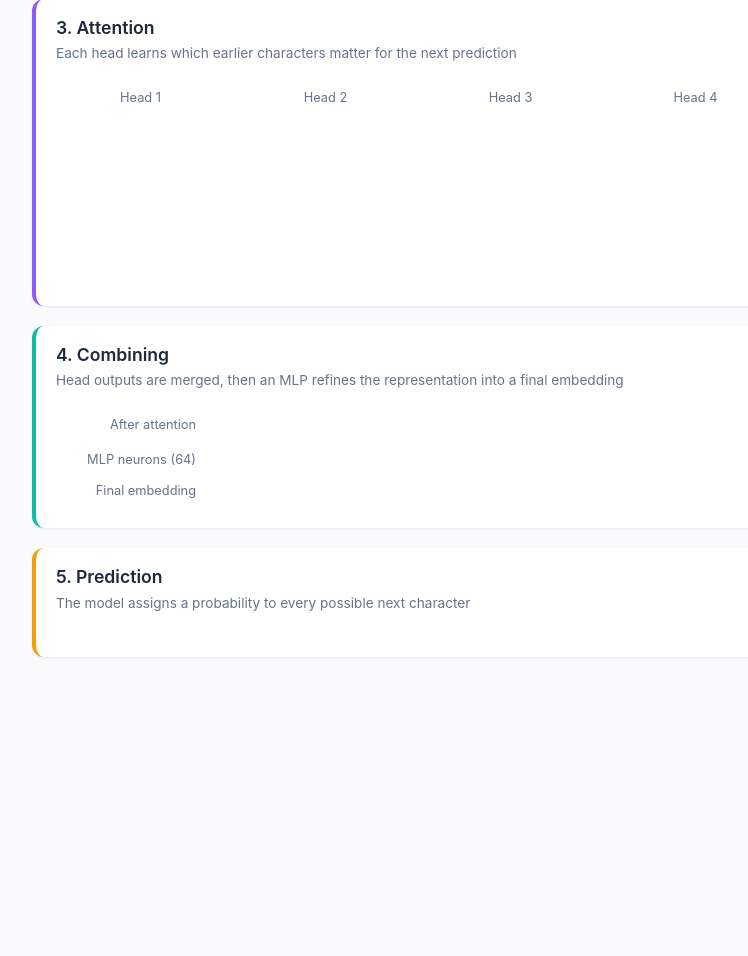
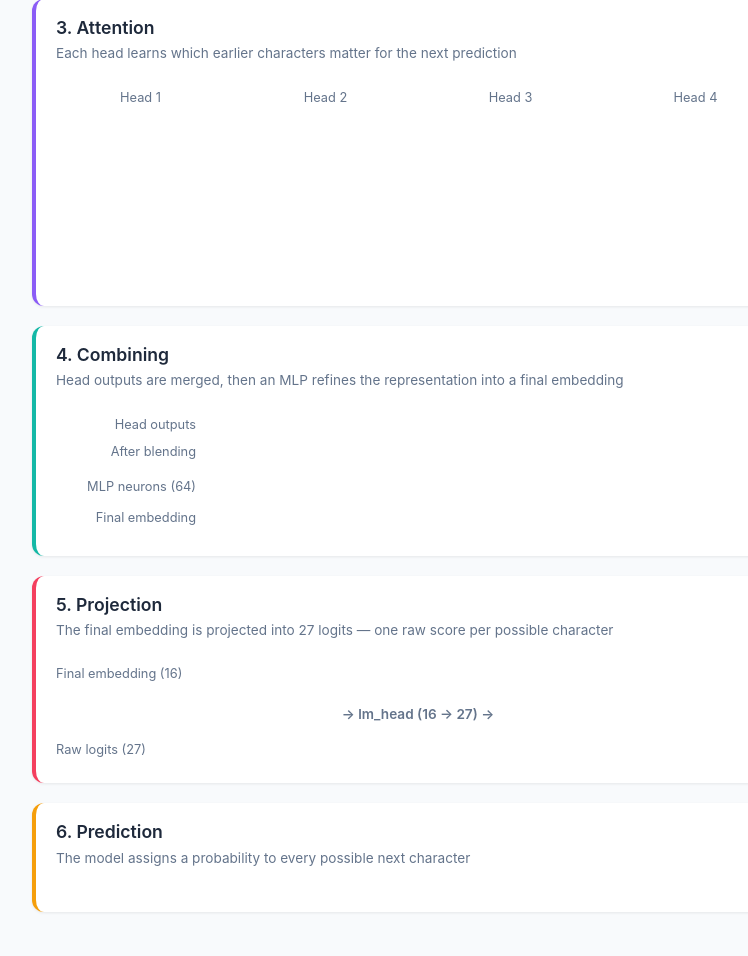
Before and after one commit to DrEntropy/microgpt, a Flask app: page / in a window 1280 px wide. Shown: the part 702-1658 px from the top of the page, without its empty margins (224-972 px from the left). Before the commit the page ends 1359 px from the top, so only its background shows below. Run offline with Flask 3, Linux system fonts and the light colour scheme.

Commit message:
expand intermediate

```diff
--- a/inference.py
+++ b/inference.py
@@ -80,6 +80,7 @@ def generate_step(token_id, pos_id, keys, values, weights, meta):
             ]
             x_attn.extend(head_out)
 
+        intermediates[f"layer{li}_head_outputs"] = list(x_attn)
         x = linear(x_attn, weights[f"layer{li}.attn_wo"])
         x = [a + b for a, b in zip(x, x_residual)]
         intermediates[f"layer{li}_post_attn"] = list(x)
--- a/static/app.js
+++ b/static/app.js
@@ -122,7 +122,67 @@ function renderMlpGrid(values) {
     });
 }
 
+function renderHeadOutputs(inter) {
+    const container = $("#combine-heads");
+    container.innerHTML = "";
+    const values = inter.layer0_head_outputs;
+    const maxAbs = Math.max(...values.map(Math.abs), 0.001);
+    values.forEach((v) => {
+        const cell = document.createElement("div");
+        cell.className = "embed-cell";
+        cell.style.backgroundColor = valueColor(v, maxAbs);
+        const tip = document.createElement("span");
+        tip.className = "tooltip";
+        tip.textContent = v.toFixed(4);
+        cell.appendChild(tip);
+        container.appendChild(cell);
+    });
+}
+
+function renderProjection(inter) {
+    // Compact final embedding
+    renderEmbedding("#proj-embed", inter.layer0_final_emb);
+
+    // Logit cells
+    const container = $("#proj-logits");
+    container.innerHTML = "";
+    const logits = inter.logits;
+    const maxAbs = Math.max(...logits.map(Math.abs), 0.001);
+
+    // Find top 5 indices
+    const indexed = logits.map((v, i) => ({ v, i }));
+    indexed.sort((a, b) => b.v - a.v);
+    const top5 = new Set(indexed.slice(0, 5).map((x) => x.i));
+
+    logits.forEach((v, i) => {
+        const wrapper = document.createElement("div");
+        wrapper.style.display = "flex";
+        wrapper.style.flexDirection = "column";
+        wrapper.style.alignItems = "center";
+
+        const cell = document.createElement("div");
+        cell.className = "logit-cell";
+        cell.style.backgroundColor = valueColor(v, maxAbs);
+        const charLabel = i === META.BOS ? "[END]" : META.uchars[i];
+        const tip = document.createElement("span");
+        tip.className = "tooltip";
+        tip.textContent = `${charLabel}: ${v.toFixed(2)}`;
+        cell.appendChild(tip);
+        wrapper.appendChild(cell);
+
+        if (top5.has(i)) {
+            const lbl = document.createElement("div");
+            lbl.className = "logit-label";
+            lbl.textContent = charLabel;
+            wrapper.appendChild(lbl);
+        }
+
+        container.appendChild(wrapper);
+    });
+}
+
 function renderCombining(inter) {
+    renderHeadOutputs(inter);
     renderEmbedding("#combine-post-attn", inter.layer0_post_attn);
     renderMlpGrid(inter.layer0_mlp_relu);
     renderEmbedding("#combine-final", inter.layer0_final_emb);
@@ -254,6 +314,9 @@ function showStep(idx) {
     // Combining
     renderCombining(inter);
 
+    // Projection
+    renderProjection(inter);
+
     // Prediction
     const temp = getTemp();
     const probs = softmax(inter.logits, temp);
--- a/static/style.css
+++ b/static/style.css
@@ -6,6 +6,7 @@
     --purple: #8b5cf6;
     --teal: #14b8a6;
     --orange: #f59e0b;
+    --rose: #f43f5e;
     --gold: #eab308;
     --bg: #f8fafc;
     --card-bg: #ffffff;
@@ -119,6 +120,7 @@ button:disabled { opacity: 0.4; cursor: default; }
 .card-header.purple { border-left: 4px solid var(--purple); }
 .card-header.teal { border-left: 4px solid var(--teal); }
 .card-header.orange { border-left: 4px solid var(--orange); }
+.card-header.rose { border-left: 4px solid var(--rose); }
 
 .card-body {
     padding: 12px 20px 20px;
@@ -130,11 +132,13 @@ button:disabled { opacity: 0.4; cursor: default; }
 .card:has(.card-header.purple) { border-left-color: var(--purple); }
 .card:has(.card-header.teal) { border-left-color: var(--teal); }
 .card:has(.card-header.orange) { border-left-color: var(--orange); }
+.card:has(.card-header.rose) { border-left-color: var(--rose); }
 .card-header.green,
 .card-header.blue,
 .card-header.purple,
 .card-header.teal,
-.card-header.orange { border-left: none; }
+.card-header.orange,
+.card-header.rose { border-left: none; }
 
 /* Tokenization */
 .token-strip {
@@ -247,6 +251,90 @@ button:disabled { opacity: 0.4; cursor: default; }
 }
 .mlp-cell:hover .tooltip { display: block; }
 
+/* Head-grouped: gap after every 4th cell */
+.head-grouped {
+    gap: 2px;
+}
+.head-grouped .embed-cell:nth-child(4n):not(:last-child) {
+    margin-right: 12px;
+    position: relative;
+}
+.head-grouped .embed-cell:nth-child(4n):not(:last-child)::after {
+    content: "";
+    position: absolute;
+    right: -7px;
+    top: 0;
+    bottom: 0;
+    width: 2px;
+    background: var(--text);
+    border-radius: 1px;
+}
+
+/* Projection card */
+.projection-flow {
+    display: flex;
+    flex-direction: column;
+    gap: 12px;
+}
+.proj-section {
+    display: flex;
+    flex-direction: column;
+    gap: 4px;
+}
+.proj-label {
+    font-size: 0.8rem;
+    color: var(--text-muted);
+}
+.proj-arrow {
+    font-size: 0.85rem;
+    font-weight: 600;
+    color: var(--text-muted);
+    text-align: center;
+    padding: 4px 0;
+}
+.embed-cells-compact {
+    max-width: 320px;
+}
+.logit-cells {
+    display: flex;
+    gap: 2px;
+    flex-wrap: wrap;
+}
+.logit-cell {
+    width: 24px;
+    height: 24px;
+    border-radius: 3px;
+    position: relative;
+    cursor: default;
+    display: flex;
+    align-items: center;
+    justify-content: center;
+    flex-shrink: 0;
+}
+.logit-cell .tooltip {
+    display: none;
+    position: absolute;
+    bottom: calc(100% + 4px);
+    left: 50%;
+    transform: translateX(-50%);
+    background: var(--text);
+    color: #fff;
+    padding: 2px 6px;
+    border-radius: 4px;
+    font-size: 0.7rem;
+    white-space: nowrap;
+    z-index: 10;
+    pointer-events: none;
+}
+.logit-cell:hover .tooltip { display: block; }
+.logit-label {
+    font-size: 0.55rem;
+    color: var(--text);
+    text-align: center;
+    margin-top: 1px;
+    line-height: 1;
+}
+
 /* Attention */
 .attn-heads {
     display: grid;
--- a/templates/index.html
+++ b/templates/index.html
@@ -80,7 +80,11 @@
             </div>
             <div class="card-body">
                 <div class="embed-row">
-                    <span class="embed-label">After attention</span>
+                    <span class="embed-label">Head outputs</span>
+                    <div id="combine-heads" class="embed-cells head-grouped"></div>
+                </div>
+                <div class="embed-row">
+                    <span class="embed-label">After blending</span>
                     <div id="combine-post-attn" class="embed-cells"></div>
                 </div>
                 <div class="combine-mlp-section">
@@ -94,10 +98,31 @@
             </div>
         </div>
 
-        <!-- Card 5: Prediction -->
+        <!-- Card 5: Projection -->
+        <div class="card" id="card-proj">
+            <div class="card-header rose">
+                <h2>5. Projection</h2>
+                <p>The final embedding is projected into 27 logits — one raw score per possible character</p>
+            </div>
+            <div class="card-body">
+                <div class="projection-flow">
+                    <div class="proj-section">
+                        <span class="proj-label">Final embedding (16)</span>
+                        <div id="proj-embed" class="embed-cells embed-cells-compact"></div>
+                    </div>
+                    <div class="proj-arrow">→ lm_head (16 → 27) →</div>
+                    <div class="proj-section">
+                        <span class="proj-label">Raw logits (27)</span>
+                        <div id="proj-logits" class="logit-cells"></div>
+                    </div>
+                </div>
+            </div>
+        </div>
+
+        <!-- Card 6: Prediction -->
         <div class="card" id="card-pred">
             <div class="card-header orange">
-                <h2>5. Prediction</h2>
+                <h2>6. Prediction</h2>
                 <p>The model assigns a probability to every possible next character</p>
             </div>
             <div class="card-body">
```
